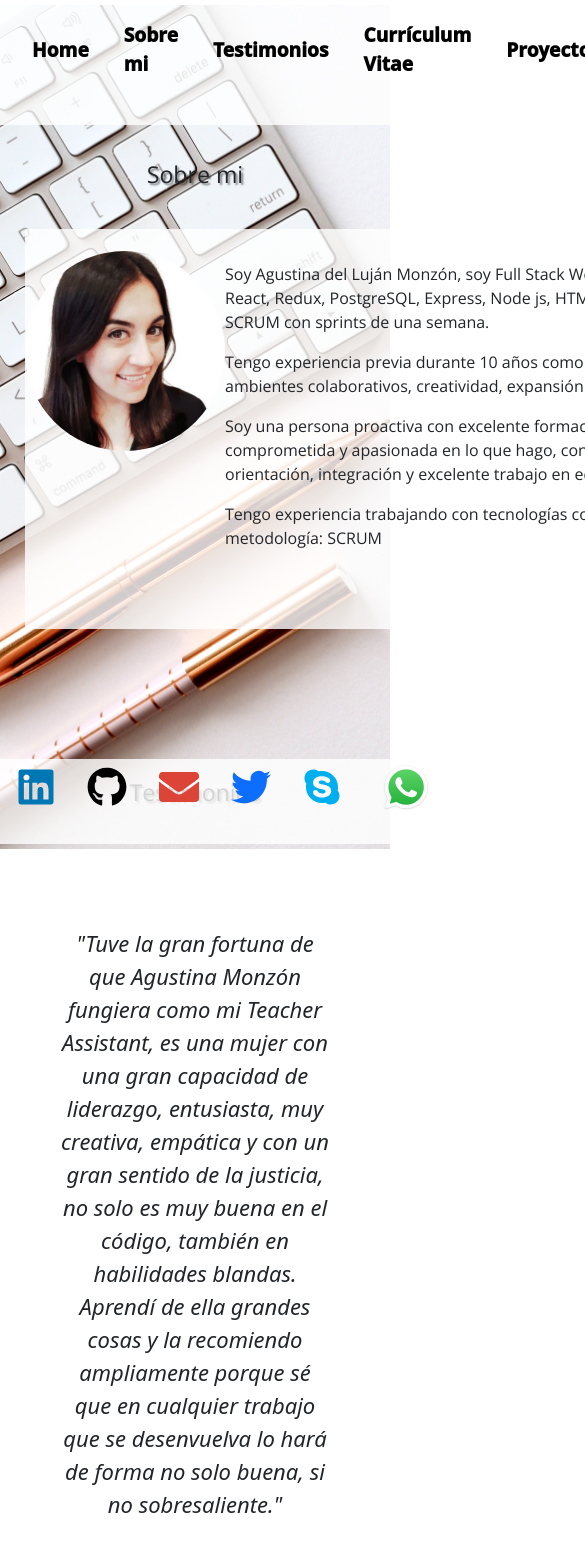
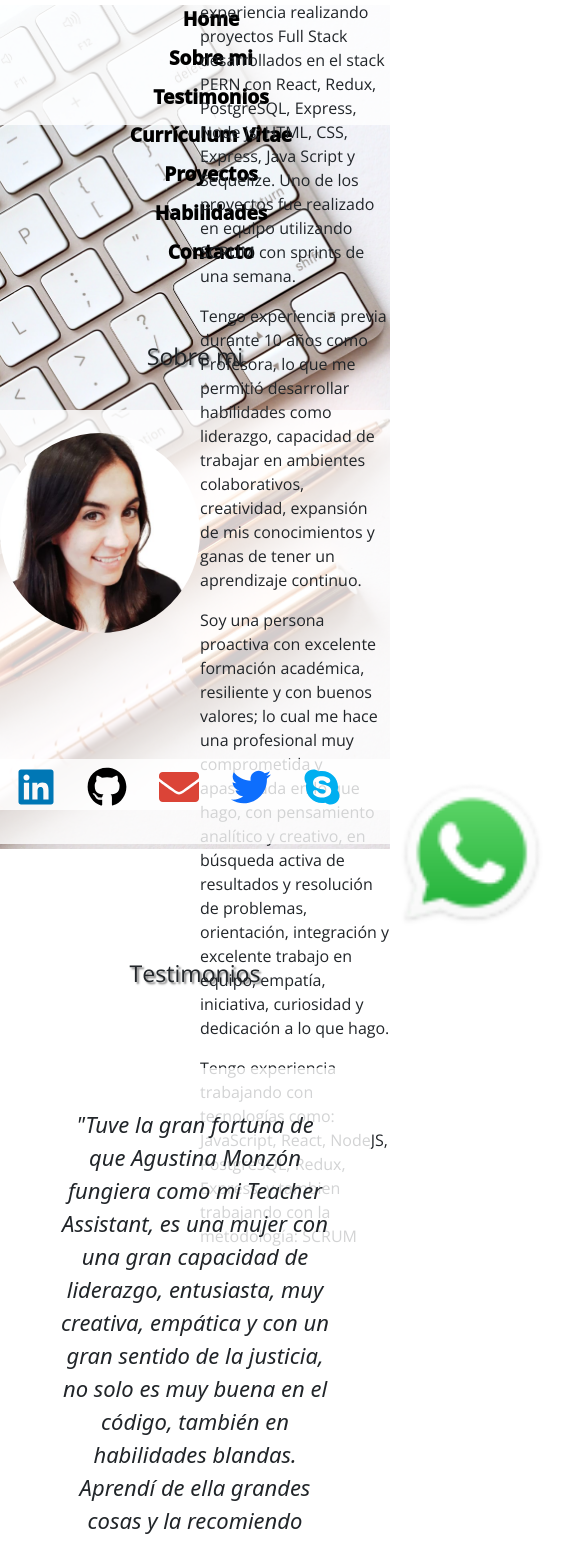
Before and after one commit to AgustinaMonzon/portfolioAgus, a React (Create React App) app: page /about in a window 390 px wide. Shown: the top 1544 px of the page, 585 px wide, since content can reach past the window. Built offline with nearby package versions, Linux system fonts and the light colour scheme; a web font is replaced by a local one.

Commit message:
responsive designe

```diff
--- a/src/App.css
+++ b/src/App.css
@@ -1,4 +1,5 @@
-@import url('https://fonts.googleapis.com/css2?family=M+PLUS+Rounded+1c:wght@300&display=swap');
+
+  @import url('https://fonts.googleapis.com/css2?family=M+PLUS+Rounded+1c:wght@300&display=swap');
 .App {
   text-align: center;
   font-family: 'M PLUS Rounded 1c', sans-serif;
--- a/src/Components/About/About.css
+++ b/src/Components/About/About.css
@@ -1,5 +1,4 @@
 .containerAbout{
-    /* background-image: url("./../contacto.jpg"); */
     background-color:rgba(255, 255, 255, 0.8);;
     background-size: cover;
     background-repeat: no-repeat;
@@ -10,10 +9,63 @@
     display: flex;
     align-items: center;
 }
+
+@media (max-width: 992px) {
+    .containerAbout {
+        width: 80%;
+        margin-left: 10%;
+    }
+    .h2 {
+        font-size: 22px;
+    }
+    .texto {
+        font-size: 14px;
+        margin-bottom: 60px;
+        padding-top: 65px;
+    }
+    .yo {
+        height: 150px;
+        border-radius: 100px;
+        margin-bottom: 105px;
+    }
+    .test {
+        top: 100px;
+    }
+    #testimonios {
+        margin-top: 180px;
+    }
+}
+
+@media (max-width: 768px) {
+    .containerAbout {
+        width: 100%;
+        margin-left: 0;
+    }
+    .h2 {
+        font-size: 20px;
+        text-align: center;
+    }
+    .texto {
+        font-size: 12px;
+        margin-bottom: 50px;
+        padding-top: 55px;
+    }
+    .yo {
+        height: 130px;
+        border-radius: 90px;
+        margin-bottom: 95px;
+    }
+    .test {
+        top: 90px;
+    }
+    #testimonios {
+        margin-top: 170px;
+    }
+}
+
 .h2{
     text-align: center;
     font-weight: bold;
-    /* text-decoration:underline; */
     font-family: 'Open Sans', sans-serif;
     position: relative;
      top: 50px;
@@ -24,7 +76,6 @@
     font-size: 16px;
     margin-bottom: 160px;
     padding-top: 115px;
-
 }
 .Link{
     width: 100%;
@@ -35,7 +86,6 @@
 }
 .test{
     text-align: center;
-    /* text-decoration:underline; */
     font-family: 'Open Sans', sans-serif;
     text-shadow: 2px 2px 2px rgba(0,0,0,0.5);
     font-weight: bold;
--- a/src/Components/Contact/Contacto.css
+++ b/src/Components/Contact/Contacto.css
@@ -10,8 +10,14 @@
   background-color: rgba(255, 255, 255, 0.8);
   box-shadow: 3px 3px 6px rgba(0, 0, 0, 0.1);
 }
-.form{
 
+.form {
   margin-bottom: 6px;
   margin-top: 100px;
 }
+
+@media (max-width: 576px) {
+  .form-input {
+    width: 90%;
+  }
+}
--- a/src/Components/Footer/Footer.css
+++ b/src/Components/Footer/Footer.css
@@ -14,7 +14,6 @@
 .a + a {
     margin-left: 8px;
 }
-
 .footer__copyright {
     position: absolute;
     padding-bottom: 0.25px;
@@ -22,10 +21,21 @@
     text-align: center;
     color: black;
     font-weight: 400;
-    }
+}
+
+@media (max-width: 767px) {
+  .footer__copyright {
+    font-size: 12px;
+  }
+}
+
 .img{
     position: absolute;
     top:-4px;
+}
 
-
+@media (max-width: 767px) {
+  .img {
+    width: 50%;
+  }
 }
--- a/src/Components/Home/Home.css
+++ b/src/Components/Home/Home.css
@@ -1,5 +1,5 @@
 @import url('https://fonts.googleapis.com/css2?family=Cutive+Mono&display=swap');
-
+@media (max-width: 1920px) {
 .presentación{
     max-width: 1400px;
     height: 160vh;
@@ -88,4 +88,4 @@
 }
 #habilidades img {
 margin: 15px 0 40px 25px;
-}
+}}
--- a/src/Components/NavBar/NavBar.css
+++ b/src/Components/NavBar/NavBar.css
@@ -1,4 +1,3 @@
-
 #nav {
   width:100%;
   height: 90px;
@@ -6,22 +5,19 @@
   align-items: center;
   justify-content: space-between;
   background-color: transparent;
+}
 
-
-  }
 li {
   list-style-type: none;
   color: black;
   font-weight: 1000;
   font-size: larger;
   margin-right: 35px;
+}
 
-  }
 .nav-link {
   text-decoration: none;
 }
-
-
 
 .fondo{
   background-image: url('./../home.jpg');
@@ -30,12 +26,27 @@
   height:100vmax;
   margin-top: 5px;
 }
+
 .containerNav{
   background-color: rgba(255, 255, 255, 0.8);
   height: 120px;
 }
+
 .a{
   cursor: pointer;
   text-decoration: none;
   color: black;
 }
+
+@media screen and (max-width: 768px) {
+  #nav {
+      flex-direction: column;
+      height: auto;
+  }
+
+  li {
+      margin-right: 0;
+      margin-bottom: 10px;
+      font-size: larger;
+  }
+}
--- a/src/Components/Portfolio/Portfolio.css
+++ b/src/Components/Portfolio/Portfolio.css
@@ -1,4 +1,5 @@
-@import url('https://fonts.googleapis.com/css2? family= Macondo & display=swap');
+@import url('https://fonts.googleapis.com/css2?family=Macondo&display=swap');
+
 .container {
   height: 80vw;
   width: 600px;
@@ -8,7 +9,8 @@
   justify-content: space-between;
   margin-top: 40px;
 }
-.content{
+
+.content {
   height: 80vw;
   width: 100%;
 }
@@ -16,44 +18,29 @@
 .info {
   text-align: center;
   font-size: 18px;
-    text-transform:initial;
+  text-transform: initial;
   color: #000000;
-    font-family:Georgia, 'Times New Roman', Times, serif;
+  font-family: Georgia, 'Times New Roman', Times, serif;
   margin-top: 25px;
+}
 
-}
- .h3{
+.h3 {
   text-align: center;
   font-weight: 900;
 }
 
-.proyecto {
+.proyecto, .proyecto1 {
   width: 100%;
-    height: 70% ;
+  height: 70%;
   color: #fff;
   border: 4px solid rgb(0, 0, 0);
   margin: 0 10px;
   border-radius: 15px;
   position: relative;
-    overflow:hidden;
+  overflow: hidden;
   bottom: 190px;
   margin-top: 50px;
   background-color: rgba(255, 255, 255, 0.8);
-
-}
-.proyecto1 {
-    width: 100%;
-    height: 70% ;
-    color: #fff;
-    border: 4px solid rgb(0, 0, 0);
-    margin: 0 10px;
-    border-radius: 15px;
-    position: relative;
-    overflow:hidden;
-    bottom: 190px;
-    margin-top: 50px;
-    background-color: rgba(255, 255, 255, 0.8);
-
 }
 
 .botones {
@@ -68,7 +55,7 @@
   border-radius: 15px;
   padding: 5px;
   text-decoration: none;
-    color:black;
+  color: black;
 }
 
 .button:hover {
@@ -78,9 +65,23 @@
   color: black;
 }
 
-.proyecto img {
+.proyecto img, .proyecto1 img {
   width: 100%;
-    height:80%;
+  height: 80%;
   object-fit: cover;
+}
 
+@media (max-width: 600px) {
+  .container {
+    width: 100%;
   }
+
+  .proyecto, .proyecto1 {
+    height: 50%;
+    bottom: 0;
+  }
+
+  .info {
+    font-size: 14px;
+  }
+}
--- a/src/Components/Testimonial/Testimonial.css
+++ b/src/Components/Testimonial/Testimonial.css
@@ -3,15 +3,25 @@
   background-color:rgba(255, 255, 255, 0.8);;
   border-radius: 10px;
   margin-bottom: 30px;
-}
+  max-width: 80%;
+  margin: auto;
+  }
 
-.quote {
+  @media only screen and (max-width: 768px) {
+  .testimonial {
+  max-width: 100%;
+  }
+  }
+
+  .quote {
   font-style: italic;
   font-size: 22px;
   margin-bottom: 20px;
-}
+  text-align: center;
+  }
 
-.author {
+  .author {
   font-size: 20px;
   font-weight: bold;
-}
+  text-align: center;
+  }
```
Lines whose indentation alone changed are shown as unchanged.
